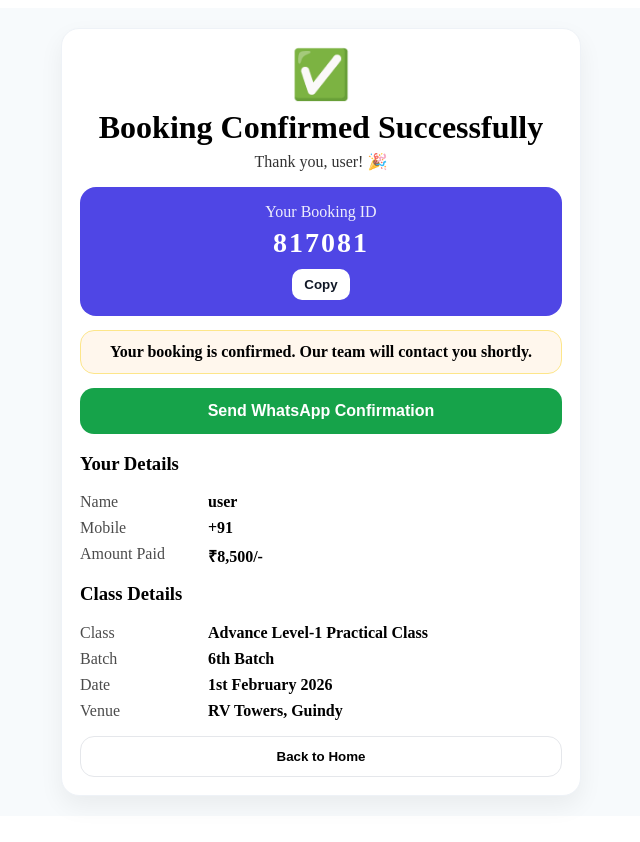
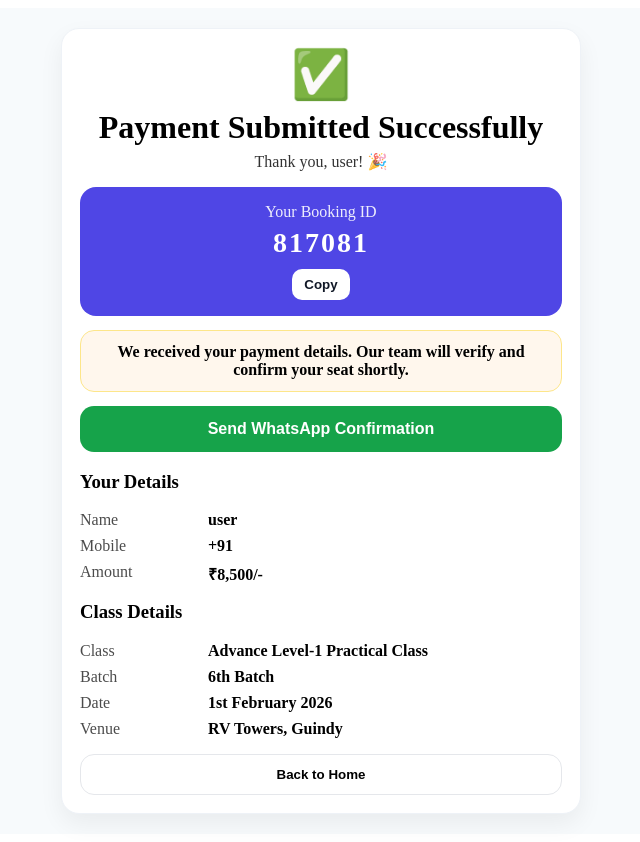
Before and after one commit to hussaingalax/aa6-booking, a React (Vite) app: page /success in a window 1280 px wide. Shown: the whole page, without its empty margins (319-959 px from the left). Built offline with nearby package versions, Linux system fonts and the light colour scheme; no server answers.

Commit message:
Refactor booking code generation and update messages

```diff
--- a/src/pages/Success.tsx
+++ b/src/pages/Success.tsx
@@ -1,30 +1,24 @@
 import { useMemo } from "react";
 import { useNavigate } from "react-router-dom";
 
-function makeCode() {
-  const chars = "ABCDEFGHJKLMNPQRSTUVWXYZ23456789";
-  let out = "";
-  for (let i = 0; i < 10; i++) out += chars[Math.floor(Math.random() * chars.length)];
-  return out;
-}
-
 export default function Success() {
   const nav = useNavigate();
+
   const name = localStorage.getItem("AA6_NAME") || "user";
   const mobile = localStorage.getItem("AA6_MOBILE") || "";
   const bookingIdFromPay = localStorage.getItem("AA6_BOOKING_ID") || "";
+  const amount = Number(localStorage.getItem("AA6_AMOUNT") || "8500");
 
   const bookingCode = useMemo(() => {
-  // If UUID exists, take digits from it and make 6-digit. Else random 6-digit.
-  const digits = (bookingIdFromPay || "").replace(/\D/g, "");
-  if (digits.length >= 6) return digits.slice(-6);
+    // Prefer a stable, short code from booking UUID
+    const clean = (bookingIdFromPay || "").replace(/[^a-zA-Z0-9]/g, "").toUpperCase();
+    if (clean.length >= 8) return clean.slice(-8); // last 8 chars
+    if (clean.length >= 6) return clean.slice(-6);
+    // fallback random 6 digit
     return String(Math.floor(100000 + Math.random() * 900000));
   }, [bookingIdFromPay]);
 
-
-  const amount = 8500; // display only (DB has actual). keep same for now.
-
-  const waAdmin = "9789489288"; // Business WhatsApp
+  const waAdmin = "9789489288";
   const waText = encodeURIComponent(
     `Arithuyil Arivom\n\n` +
       `Name: ${name}\n` +
@@ -37,8 +31,6 @@ const bookingCode = useMemo(() => {
       `Venue: RV Towers, Guindy\n\n` +
       `Please verify payment & confirm seat.`
   );
-
-
   const waLink = `https://wa.me/91${waAdmin}?text=${waText}`;
 
   return (
@@ -54,7 +46,7 @@ const bookingCode = useMemo(() => {
         }}
       >
         <div style={{ fontSize: 48 }}>✅</div>
-        <h1 style={{ margin: "6px 0" }}>Booking Confirmed Successfully</h1>
+        <h1 style={{ margin: "6px 0" }}>Payment Submitted Successfully</h1>
         <div style={{ opacity: 0.8 }}>Thank you, {name}! 🎉</div>
 
         <div style={{ marginTop: 16, padding: 16, borderRadius: 16, background: "#4f46e5", color: "#fff" }}>
@@ -78,7 +70,7 @@ const bookingCode = useMemo(() => {
         </div>
 
         <div style={{ marginTop: 14, padding: 12, borderRadius: 14, background: "#fff7ed", border: "1px solid #fde68a", fontWeight: 800 }}>
-           Your booking is confirmed. Our team will contact you shortly.
+          We received your payment details. Our team will verify and confirm your seat shortly.
         </div>
 
         <button
@@ -104,7 +96,7 @@ const bookingCode = useMemo(() => {
           <div style={{ display: "grid", gridTemplateColumns: "120px 1fr", gap: 8 }}>
             <div style={{ opacity: 0.7 }}>Name</div><div style={{ fontWeight: 800 }}>{name}</div>
             <div style={{ opacity: 0.7 }}>Mobile</div><div style={{ fontWeight: 800 }}>+91 {mobile}</div>
-            <div style={{ opacity: 0.7 }}>Amount Paid</div><div style={{ fontWeight: 800 }}>₹{amount.toLocaleString("en-IN")}/-</div>
+            <div style={{ opacity: 0.7 }}>Amount</div><div style={{ fontWeight: 800 }}>₹{amount.toLocaleString("en-IN")}/-</div>
           </div>
 
           <h3 style={{ marginTop: 16 }}>Class Details</h3>
```
Lines whose indentation alone changed are shown as unchanged.
